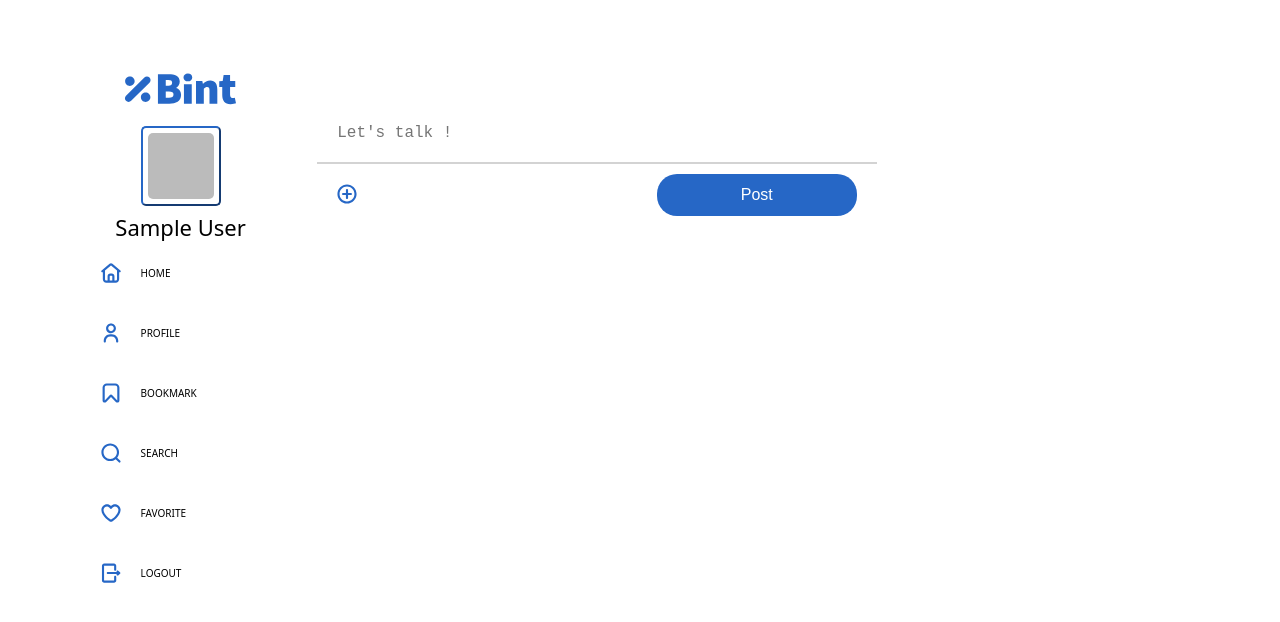
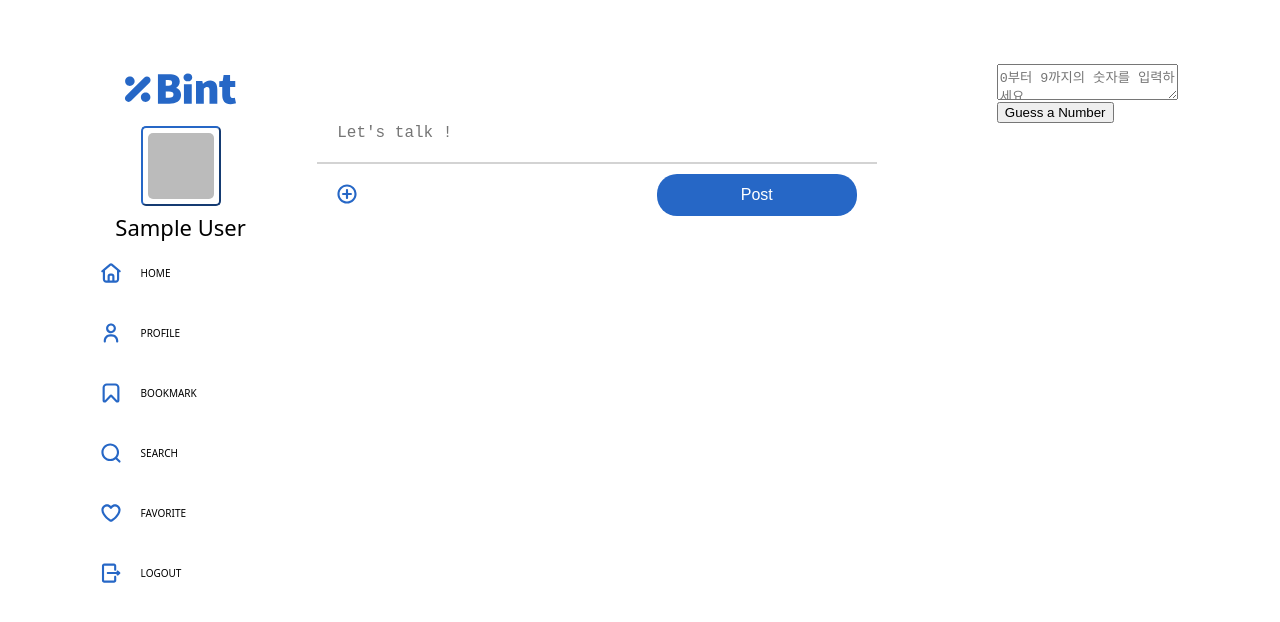
Before and after one commit to wonseola/react_sns_app, a React (Vite) app in the folder vite-project/: page / in a window 1280 px wide. Shown: the top 622 px of the page. Built offline with nearby package versions, Linux system fonts and the light colour scheme; no server answers; the database is empty; sample sign-in values are in the browser's storage; the HTML template or start-up script is replaced by a standard one.

Commit message:
ㅋㅋ 킹받네,, 우측에 뭐 넣을까나

```diff
--- a/vite-project/src/components/rightview.tsx
+++ b/vite-project/src/components/rightview.tsx
@@ -1,28 +1,37 @@
-
-
+import React, { useState } from "react";
 
 export default function Rightview() {
-    // const [result, setResult] = useState<string | null>(null);
+    const [result, setResult] = useState<string | null>(null);
+    const [userInput, setUserInput] = useState<string>('');
 
-    // const guessNumber = () => {
-    //     const randomNumber = Math.floor(Math.random() * 10);
-    //     const userGuess = prompt('0부터 9까지의 숫자를 입력하세요:');
+    const guessNumber = () => {
+        const randomNumber = Math.floor(Math.random() * 10);
 
-    //     if (userGuess !== null && !isNaN(Number(userGuess))) {
-    //         if (parseInt(userGuess) === randomNumber) {
-    //             setResult('정답입니다! 🎉');
-    //         } else {
-    //             setResult(`틀렸습니다. 정답은 ${randomNumber}입니다.`);
-    //         }
-    //     } else {
-    //         alert('올바른 숫자를 입력하세요.');
-    //     }
-    // };
+        if (userInput !== '' && !isNaN(Number(userInput))) {
+            if (parseInt(userInput) === randomNumber) {
+                setResult('정답입니다! 🎉');
+            } else {
+                setResult(`틀렸습니다. 정답은 ${randomNumber}입니다.`);
+            }
+        } else {
+            alert('올바른 숫자를 입력하세요.');
+        }
+    };
 
-
+    const handleInputChange = (e: React.ChangeEvent<HTMLTextAreaElement>) => {
+        setUserInput(e.target.value);
+    };
 
     return (
-        //
-        <h1></h1>
+        <div>
+            <textarea
+                value={userInput}
+                onChange={handleInputChange}
+                placeholder="0부터 9까지의 숫자를 입력하세요"
+            />
+            <br />
+            <button onClick={guessNumber}>Guess a Number</button>
+            <h1>{result}</h1>
+        </div>
     );
 }
```
